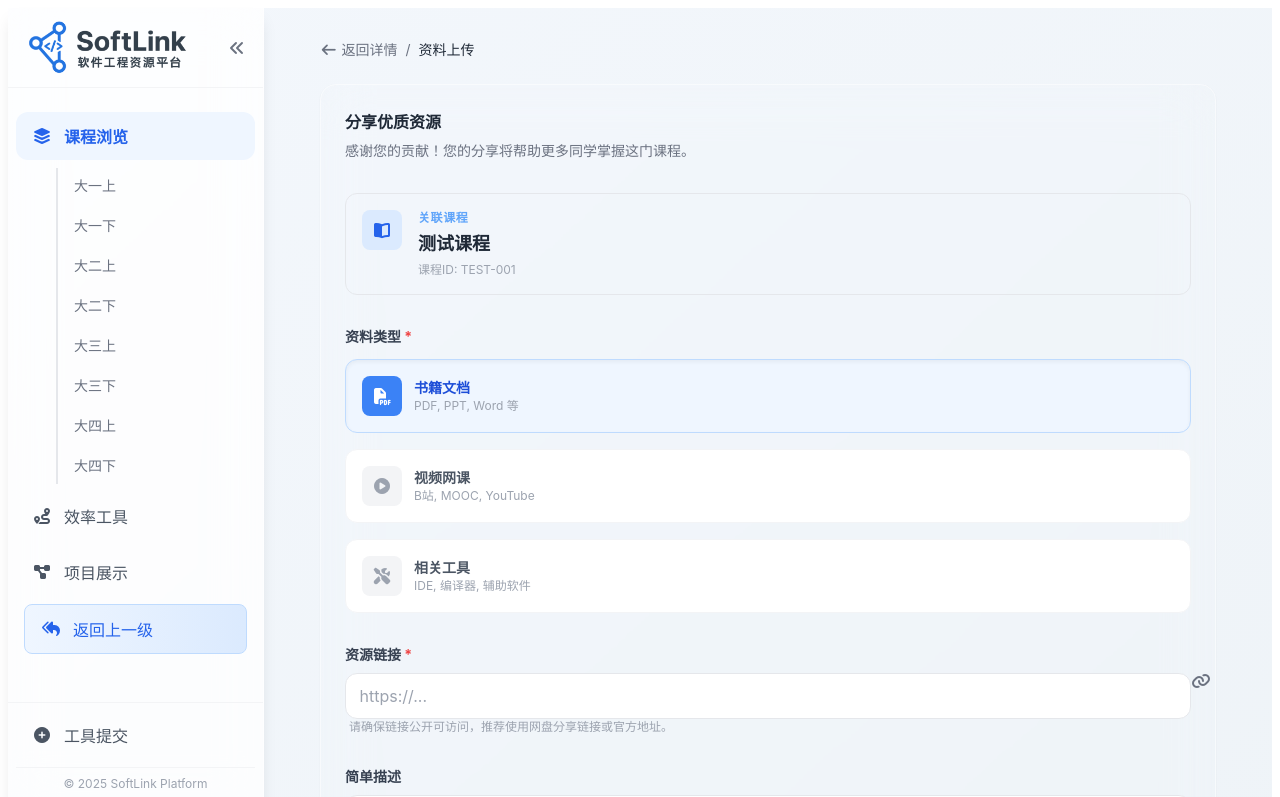
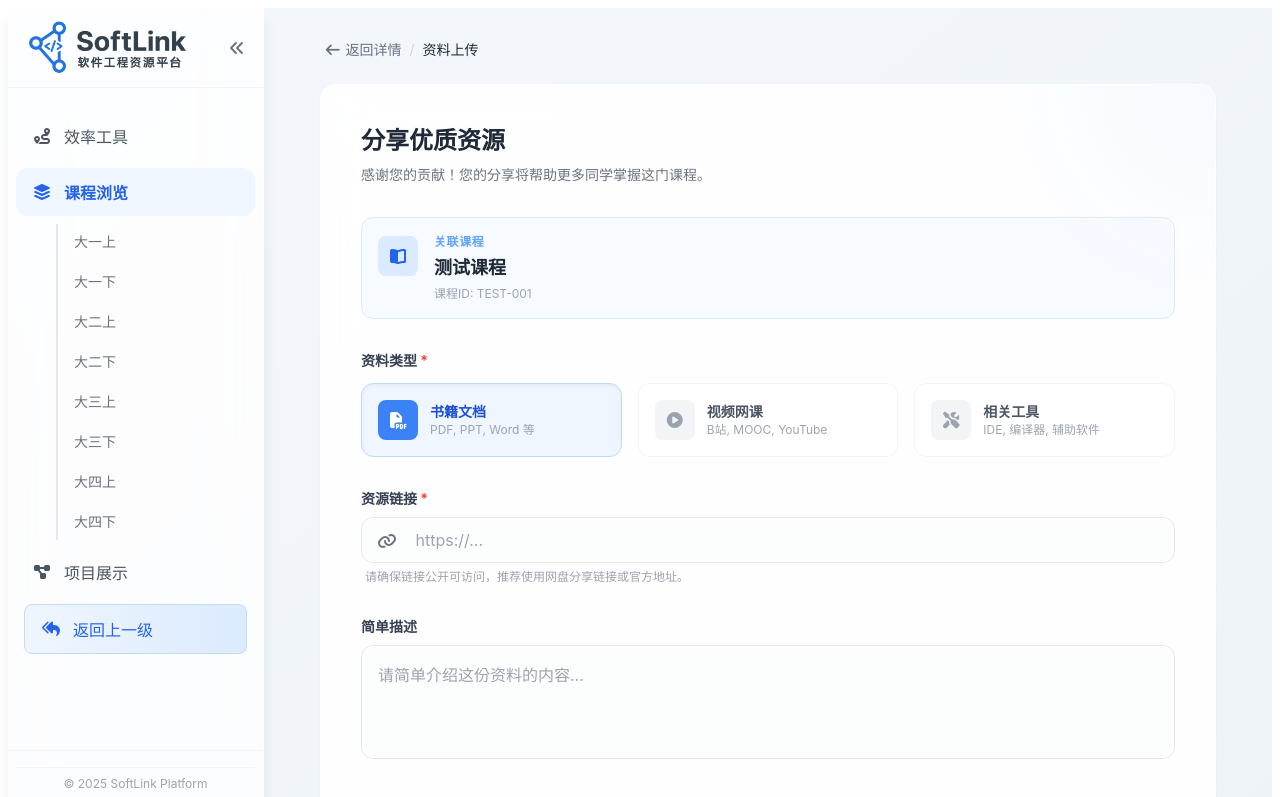
Before and after one commit to Yangshi408/reader, a Vue app: page /course/submit in a window 1280 px wide. Shown: the top 797 px of the page. Built offline with nearby package versions, Linux system fonts and the light colour scheme.

Commit message:
修改tailwind配置，页面样式正常显示

```diff
--- a/src/pages/course/CourseLayout.vue
+++ b/src/pages/course/CourseLayout.vue
@@ -16,6 +16,14 @@
       </div>
 
       <nav class="flex-1 overflow-y-auto overflow-x-hidden py-6 px-2 space-y-2">
+        <router-link to="/tools"
+          :class="['flex items-center rounded-lg transition-colors cursor-pointer text-decoration-none group',
+                   isCollapsed ? 'justify-center px-3 py-3' : 'px-4 py-3',
+                   route.name === 'tools' ? 'bg-blue-50 text-blue-600' : 'text-gray-600 hover:text-blue-600 hover:bg-blue-50']">
+          <i class="fas fa-route group-hover:rotate-12 transition-transform"></i>
+          <span v-if="!isCollapsed" class="ml-3 truncate">效率工具</span>
+        </router-link>
+
         <div class="nav-group">
           <div :class="['flex items-center rounded-xl bg-blue-50 text-blue-600 font-bold cursor-default group', isCollapsed ? 'justify-center px-3 py-3' : 'px-4 py-3']">
             <i class="fas fa-layer-group group-hover:rotate-12 transition-transform"></i>
@@ -31,14 +39,6 @@
             </a>
           </div>
         </div>
-
-        <router-link to="/tools"
-          :class="['flex items-center rounded-lg transition-colors cursor-pointer text-decoration-none group',
-                   isCollapsed ? 'justify-center px-3 py-3' : 'px-4 py-3',
-                   route.name === 'tools' ? 'bg-blue-50 text-blue-600' : 'text-gray-600 hover:text-blue-600 hover:bg-blue-50']">
-          <i class="fas fa-route group-hover:rotate-12 transition-transform"></i>
-          <span v-if="!isCollapsed" class="ml-3 truncate">效率工具</span>
-        </router-link>
 
         <router-link to="/showcase"
           :class="['flex items-center rounded-lg transition-colors cursor-pointer text-decoration-none group',
@@ -61,14 +61,6 @@
       </nav>
 
       <div class="mt-auto border-t border-gray-100 pt-2 px-2">
-        <router-link to="/tools/submit"
-          :class="['flex items-center rounded-lg transition-colors cursor-pointer',
-                   isCollapsed ? 'justify-center px-3 py-3' : 'px-4 py-3',
-                   route.name === 'ToolSubmit' ? 'bg-blue-50 text-blue-600' : 'text-gray-600 hover:text-blue-600 hover:bg-blue-50']">
-          <i class="fas fa-plus-circle"></i>
-          <span v-if="!isCollapsed" class="ml-3 truncate">工具提交</span>
-        </router-link>
-
         <div v-if="!isCollapsed" class="p-4 pt-2 text-xs text-center text-gray-400 border-t border-gray-100 mt-2">
           &copy; 2025 SoftLink Platform
         </div>
--- a/src/pages/course/CourseList.vue
+++ b/src/pages/course/CourseList.vue
@@ -541,7 +541,7 @@ const closeDropdowns = (e) => {
   }
 }
 
-// 核心修复逻辑：滚动控制
+// 滚动控制逻辑
 const scrollToSemester = (queryValue) => {
   if (!queryValue) return
 
@@ -581,7 +581,7 @@ onUnmounted(() => {
 </script>
 
 <style scoped>
-/* 复用 ToolsList 的样式 */
+/* 复用部分 ToolsList 的样式 */
 @import '../../index.css';
 
 .glass-header {
--- a/tailwind.config.js
+++ b/tailwind.config.js
@@ -1,7 +1,8 @@
 /** @type {import('tailwindcss').Config} */
 module.exports = {
   content: [
-    './src/pages/tool/*.{vue,js,ts,jsx,tsx}'
+    './src/pages/tool/*.{vue,js,ts,jsx,tsx}',
+    './src/pages/course/*.{vue,js,ts,jsx,tsx}',
   ],
   theme: {
     extend: {
```
